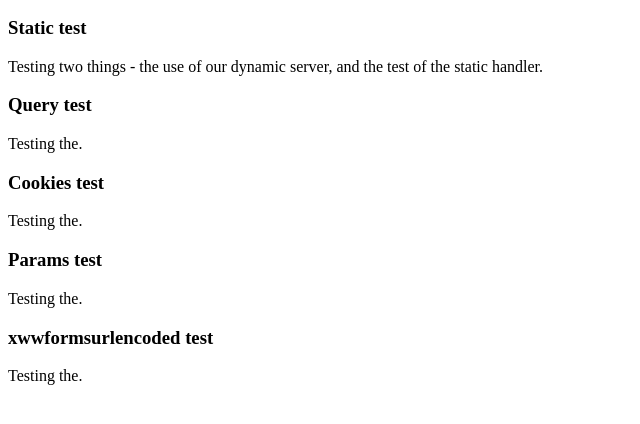
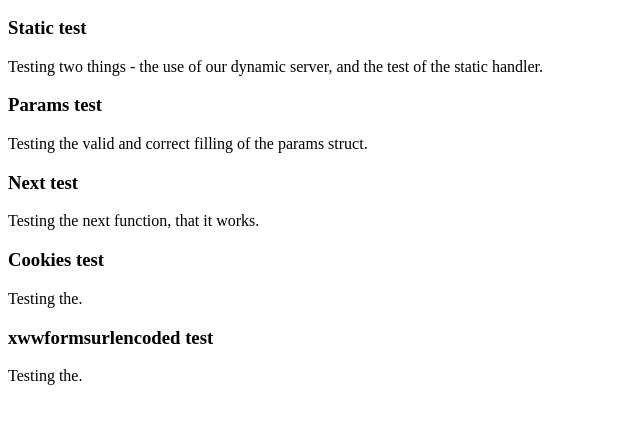
Before and after one commit to golanb7108/internetEX3, a plain HTML site: page doc.html in a window 1280 px wide. Shown: the part 50-474 px from the top of the page, without its empty margins (0-640 px from the left). Drawn offline with Linux system fonts and the light colour scheme.

Commit message:
three testers work

```diff
--- a/doc.html
+++ b/doc.html
@@ -11,14 +11,16 @@
         <h3>Static test</h3>
         <p>Testing two things - the use of our dynamic server, and the test of the static handler.</p>
 
-        <h3>Query test</h3>
-        <p>Testing the.</p>
+
+        <h3>Params test</h3>
+        <p>Testing the valid and correct filling of the params struct.</p>
+
+        <h3>Next test</h3>
+        <p>Testing the next function, that it works.</p>
 
         <h3>Cookies test</h3>
         <p>Testing the.</p>
 
-        <h3>Params test</h3>
-        <p>Testing the.</p>
 
         <h3>xwwformsurlencoded test</h3>
         <p>Testing the.</p>
```
Also changed, not shown: test.js (+6 -1 lines).
